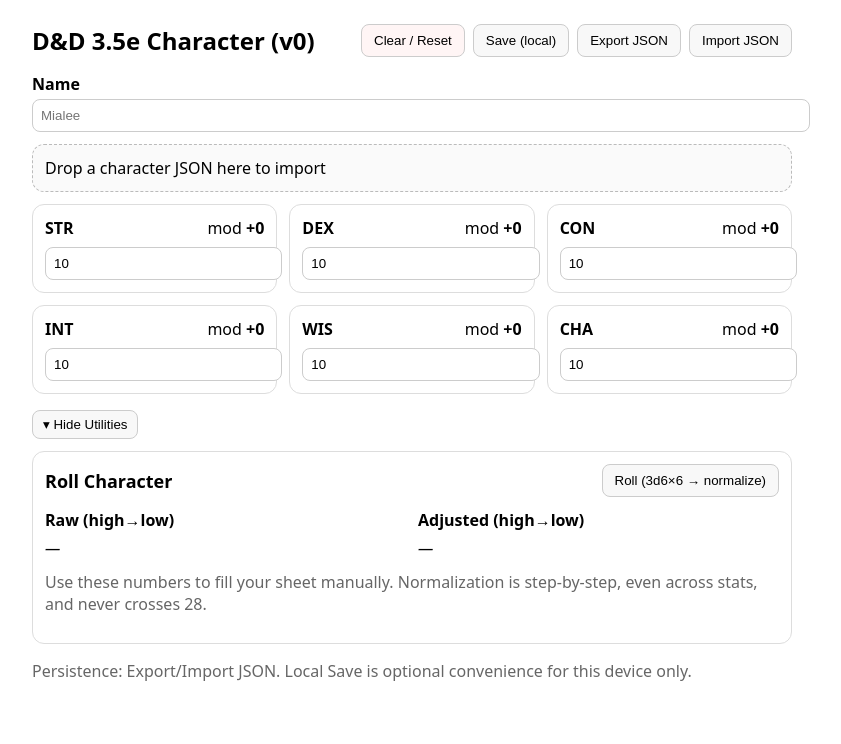
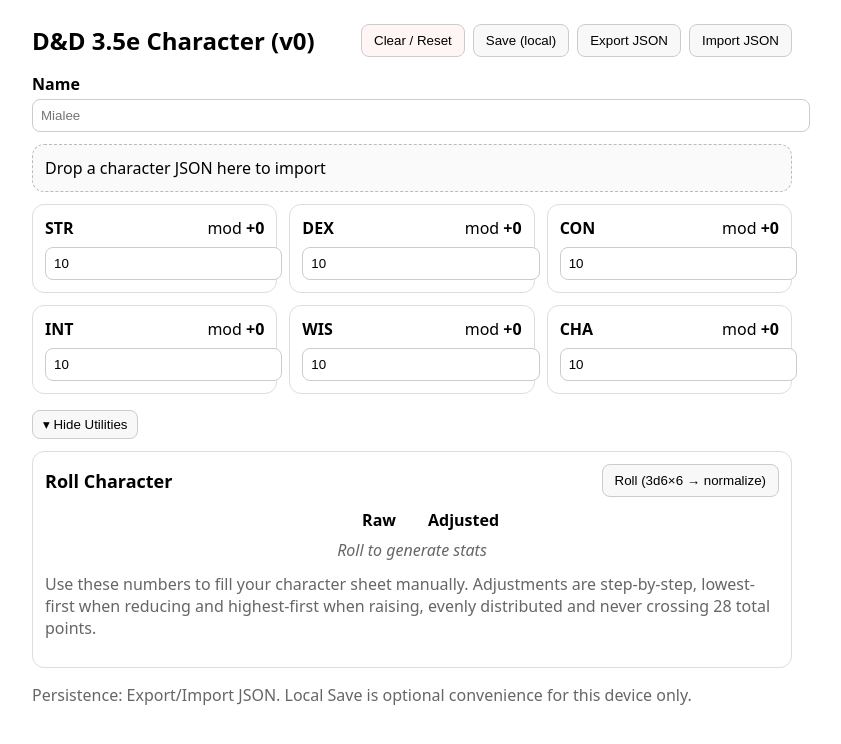
Before and after one commit to instantsoup/instantsoup.github.io, a React (Vite) app: page / in a window 1280 px wide. Both pictures are taken after a click on the button "▸ Show Utilities". Shown: the top 744 px of the page, without its empty margins (228-1069 px from the left). Built offline with nearby package versions, Linux system fonts and the light colour scheme; the HTML template or start-up script is replaced by a standard one.

Commit message:
UI tweak for rolling

```diff
--- a/src/components/RollCharacter.tsx
+++ b/src/components/RollCharacter.tsx
@@ -21,51 +21,89 @@
   const adjCost = adj ? totalCost(adj) : null
 
   return (
-    <section style={{ border:'1px solid #ddd', borderRadius:12, padding:12 }}>
-      <div style={{ display:'flex', justifyContent:'space-between', alignItems:'center', gap:8, flexWrap:'wrap' }}>
-        <h3 style={{ margin:0, fontSize:18 }}>Roll Character</h3>
+    <section style={{ border: '1px solid #ddd', borderRadius: 12, padding: 12 }}>
+      <div
+        style={{
+          display: 'flex',
+          justifyContent: 'space-between',
+          alignItems: 'center',
+          gap: 8,
+          flexWrap: 'wrap',
+        }}
+      >
+        <h3 style={{ margin: 0, fontSize: 18 }}>Roll Character</h3>
         <button
           onClick={onRoll}
-          title="Roll 3d6 six times and normalize toward 28 points (evenly, step-by-step)"
-          style={{ padding:'8px 12px', borderRadius:8, border:'1px solid #ccc', background:'#f8f8f8', cursor:'pointer' }}
+          title="Roll 3d6 six times and normalize toward 28 points"
+          style={{
+            padding: '8px 12px',
+            borderRadius: 8,
+            border: '1px solid #ccc',
+            background: '#f8f8f8',
+            cursor: 'pointer',
+          }}
         >
           Roll (3d6×6 → normalize)
         </button>
       </div>
 
-      <div style={{ marginTop:10 }}>
-        <div style={{ fontSize:12, color:'#666' }}>
-          {raw && <>Raw cost: <b>{rawCost}</b>&nbsp;&nbsp;</>}
-          {adj && <>Adjusted cost: <b>{adjCost}</b></>}
-        </div>
+      <div style={{ marginTop: 10, fontSize: 12, color: '#666' }}>
+        {raw && <>Raw cost: <b>{rawCost}</b>&nbsp;&nbsp;</>}
+        {adj && <>Adjusted cost: <b>{adjCost}</b></>}
       </div>
 
-      {/* Two-column, row-aligned numbers */}
-      <div style={{ display:'grid', gridTemplateColumns:'1fr 1fr', gap:12, marginTop:12 }}>
-        <div>
-          <strong>Raw (high→low)</strong>
-          <div style={{ marginTop:6, display:'grid', gridTemplateColumns:'1fr', rowGap:4 }}>
-            {rawSorted ? rawSorted.map((v, i) => (
-              <div key={`raw-${i}`} style={{ padding:'4px 8px', border:'1px solid #eee', borderRadius:6 }}>
-                {v}
-              </div>
-            )) : <em>—</em>}
-          </div>
-        </div>
-        <div>
-          <strong>Adjusted (high→low)</strong>
-          <div style={{ marginTop:6, display:'grid', gridTemplateColumns:'1fr', rowGap:4 }}>
-            {adjSorted ? adjSorted.map((v, i) => (
-              <div key={`adj-${i}`} style={{ padding:'4px 8px', border:'1px solid #eee', borderRadius:6 }}>
-                {v}
-              </div>
-            )) : <em>—</em>}
-          </div>
-        </div>
+      {/* Table-style display with arrows */}
+      <div
+        style={{
+          display: 'grid',
+          gridTemplateColumns: '1fr auto 1fr',
+          gap: '8px 16px',
+          alignItems: 'center',
+          marginTop: 12,
+        }}
+      >
+        <strong style={{ textAlign: 'right' }}>Raw</strong>
+        <div></div>
+        <strong>Adjusted</strong>
+
+        {rawSorted && adjSorted
+          ? rawSorted.map((val, i) => (
+              <React.Fragment key={i}>
+                <div
+                  style={{
+                    textAlign: 'right',
+                    padding: '4px 8px',
+                    border: '1px solid #eee',
+                    borderRadius: 6,
+                  }}
+                >
+                  {val}
+                </div>
+                <div style={{ textAlign: 'center', color: '#999' }}>→</div>
+                <div
+                  style={{
+                    padding: '4px 8px',
+                    border: '1px solid #eee',
+                    borderRadius: 6,
+                  }}
+                >
+                  {adjSorted[i] ?? ''}
+                </div>
+              </React.Fragment>
+            ))
+          : (
+              <>
+                <em style={{ gridColumn: '1 / span 3', textAlign: 'center', color: '#666' }}>
+                  Roll to generate stats
+                </em>
+              </>
+            )}
       </div>
 
-      <p style={{ marginTop:12, color:'#666' }}>
-        Use these numbers to fill your sheet manually. Normalization is step-by-step, even across stats, and never crosses 28.
+      <p style={{ marginTop: 12, color: '#666' }}>
+        Use these numbers to fill your character sheet manually.
+        Adjustments are step-by-step, lowest-first when reducing and highest-first when raising,
+        evenly distributed and never crossing 28 total points.
       </p>
     </section>
   )
```
